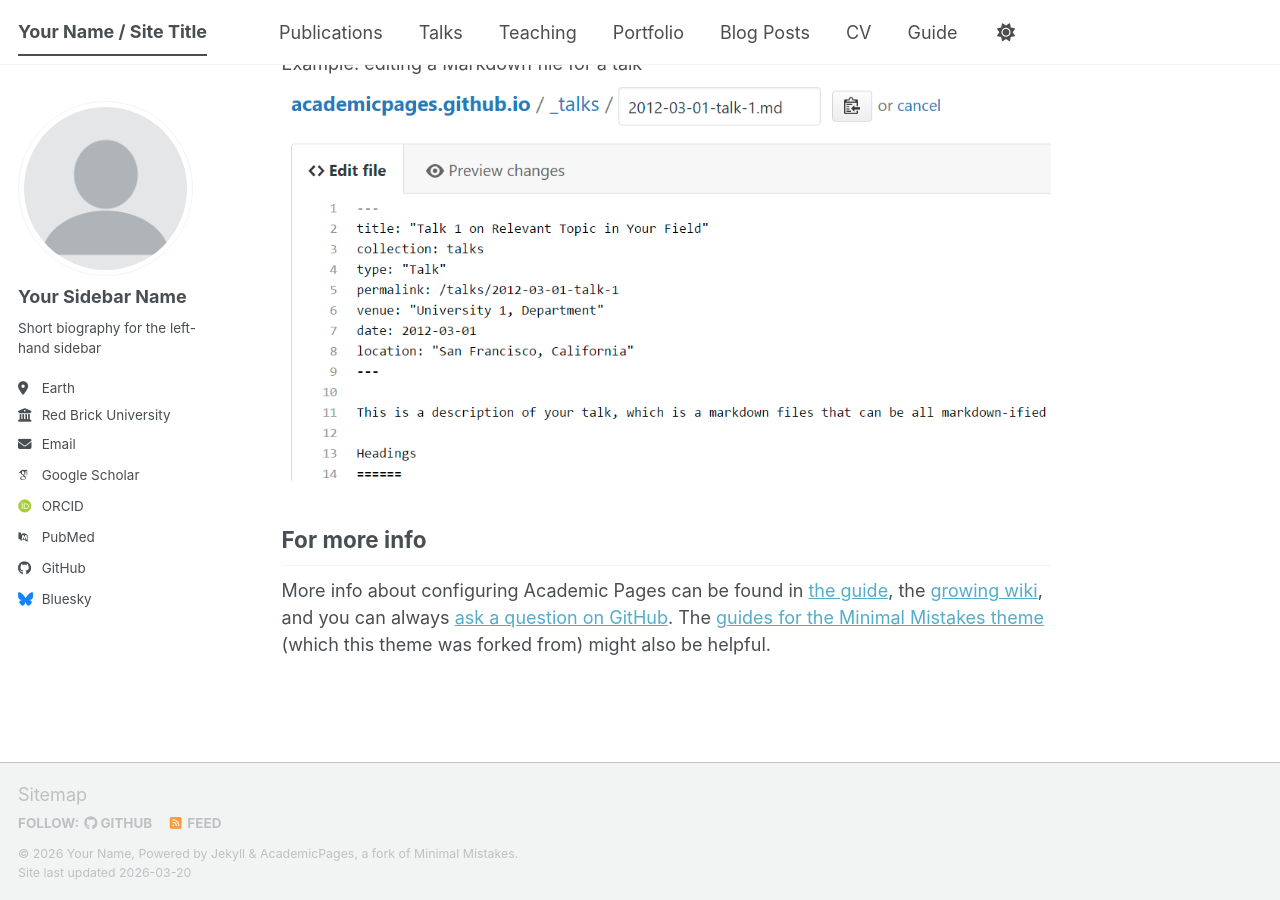
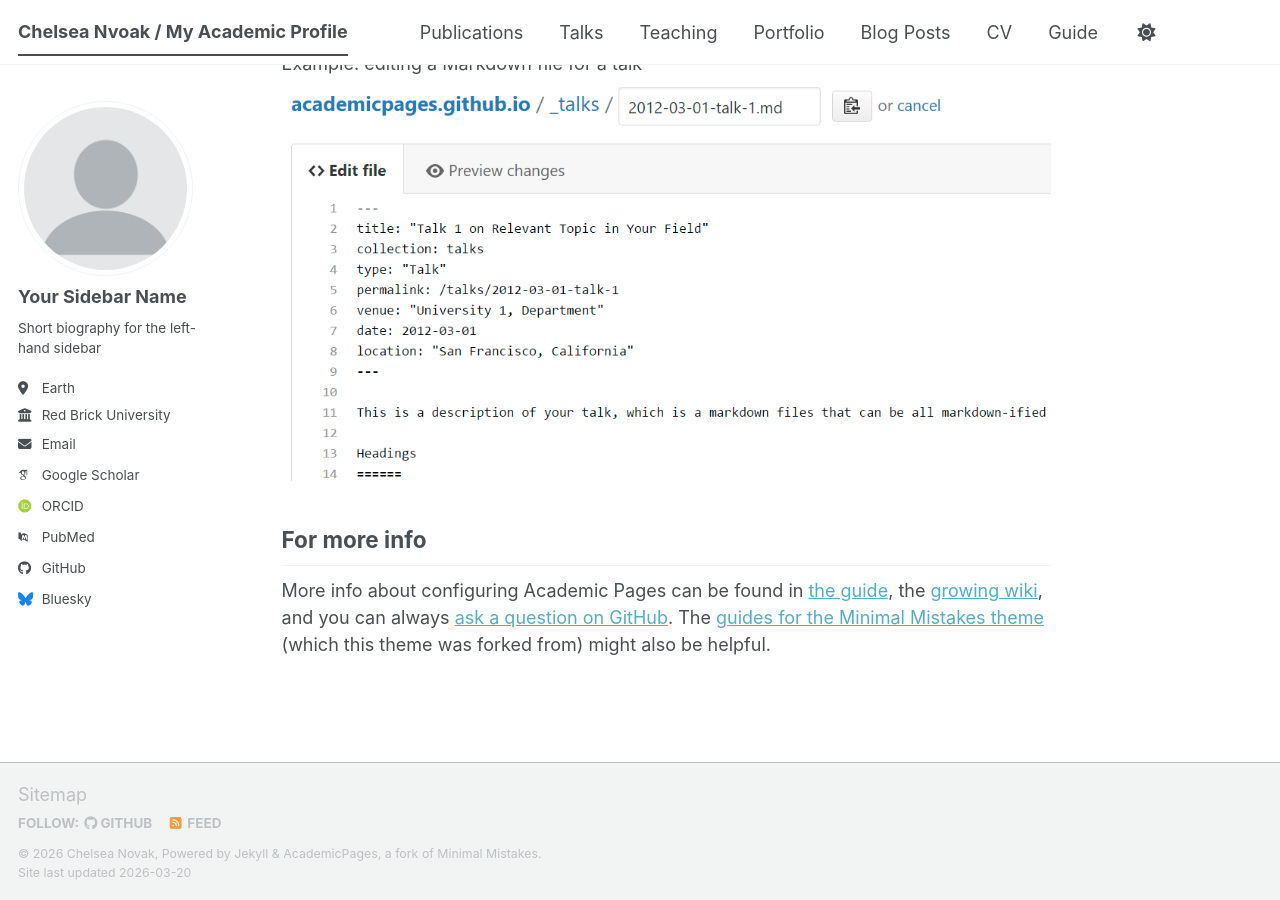
Before and after one commit to Chelsn40/Academic-Profile, a Jekyll site: the page built from _pages/about.md, in a window 1280 px wide and 900 px high, scrolled down 2720 px. Built offline with Jekyll 4.4.1, drawn with Linux system fonts in a browser that asks for light colours; some web fonts are replaced; a script bundle is joined from its source files by our own code; library files that are not in the unit come from our copies.

Commit message:
Update _config.yml

```diff
--- a/_config.yml
+++ b/_config.yml
@@ -9,10 +9,10 @@
 # Basic Site Settings
 locale                   : "en-US"
 site_theme               : "default" # The available themes options are "default", "air", "sunrise", "mint", "dirt" and "contrast"
-title                    : "Your Name / Site Title"
+title                    : "Chelsea Nvoak / My Academic Profile"
 title_separator          : "-"
-name                     : &name "Your Name"
-description              : &description "Your Name's academic portfolio"   # Update this with a general description of your site, this is the default if not overridden by a page
+name                     : &name "Chelsea Novak"
+description              : &description "Chelsea Novak's academic portfolio"   # Update this with a general description of your site, this is the default if not overridden by a page
 url                      : https://academicpages.github.io # The base hostname & protocol for your site e.g. "https://[your GitHub username].github.io",
                                                            # or if you already have some other page hosted on Github then use "https://[your GitHub username].github.io/[Your Repo Name]"
 baseurl                  : "" # the subpath of your site, e.g. "/blog"
```
